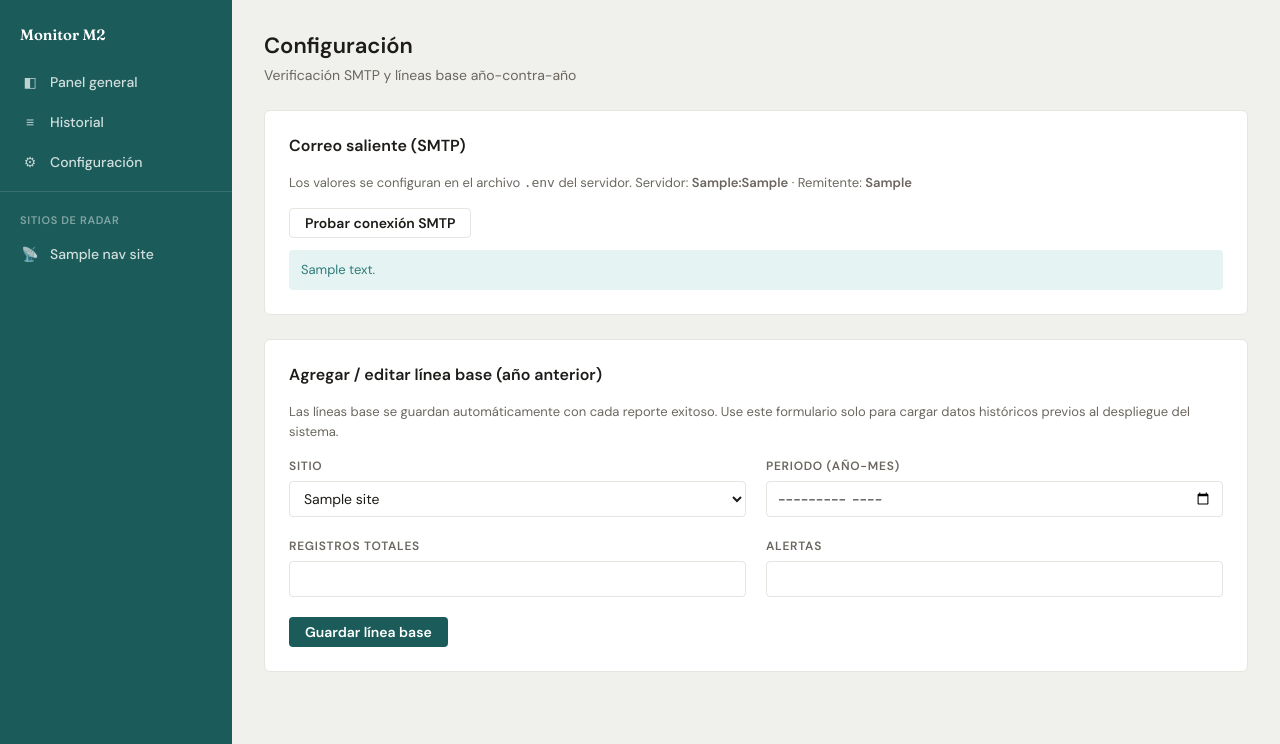
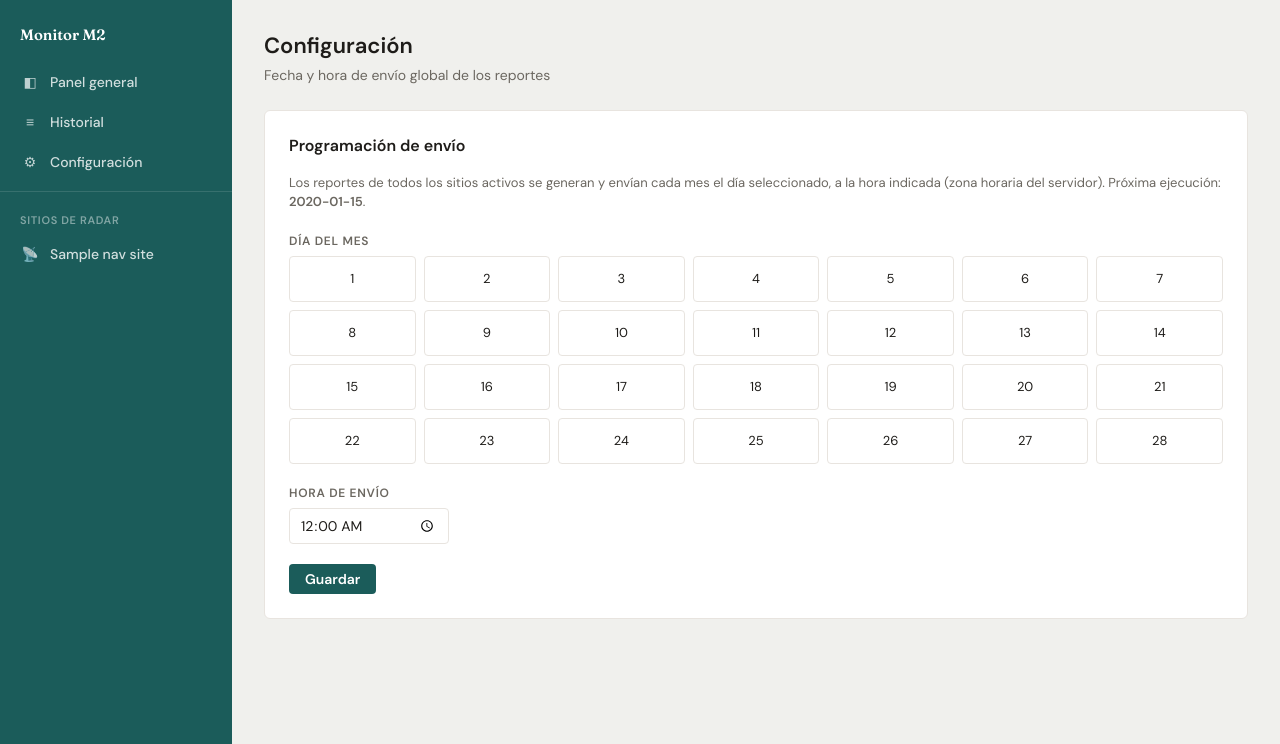
Before and after one commit to PronaturaNoroeste/report-automation, a Python web app: template m2-report-service/app/admin/templates/settings.html in a window 1280 px wide. Shown: the part 56-800 px from the top of the page. Run offline with Jinja, Linux system fonts and the light colour scheme; the template is opened without the code that fills it: most values are stand-ins (such as "Sample title", 1, 10 or a date in 2020).

Commit message:
Security hardening, admin UI fixes, and global send-schedule config
Security hardening (deploy on DO VPS behind Cloudflare):
- CSRF origin/referer guard as a before_request hook covering all state-changing
  routes; SameSite=Lax / HttpOnly / Secure cookies; ProxyFix for the tunnel.
- Add APP_BASE_URL (allowed origin) to config and .env.example.
- Serve with waitress (single process — keeps the in-process scheduler from
  double-starting) bound to loopback; docker-compose publishes 127.0.0.1 only and
  adds a cloudflared tunnel sidecar (TUNNEL_TOKEN).
- Validate recipient email on input (reject CRLF/malformed).

Admin UI alignment fixes:
- Cancel the stacked-card top margin inside .card-grid so the first card no longer
  sits above its row; pin card footers to the bottom so buttons align.
- Bottom-align the site-detail action toolbar.

Settings → global send schedule:
- Remove the manual YoY baseline entry (the automatic baseline still powers YoY).
- Replace the Settings page with a "Configuración" tab to set the global monthly
  send day + time: app_settings key-value table, crud get/set_schedule, scheduler
  reads it and reschedules hot via reschedule_reports, and a full-width 1–28 day
  grid + native time picker.

Tests: CSRF guard (test_csrf.py) and schedule config (test_schedule.py); 30 pass.

Co-Authored-By: Claude Opus 4.8 <noreply@anthropic.com>

```diff
--- a/m2-report-service/app/admin/static/styles.css
+++ b/m2-report-service/app/admin/static/styles.css
@@ -182,7 +182,7 @@ body {
   margin-left: auto;
   display: flex;
   gap: 8px;
-  align-items: center;
+  align-items: flex-end;   /* bottom-align so buttons line up with the labeled period select */
   flex-wrap: wrap;
 }
 
@@ -259,8 +259,15 @@ body {
   grid-template-columns: repeat(auto-fill, minmax(300px, 1fr));
   gap: 16px;
 }
+/* Grid spacing is handled by `gap`; cancel the stacked-card top margin so the
+   first card isn't offset above the rest of its row. */
+.card-grid .card + .card { margin-top: 0; }
 
 /* Site card (dashboard) */
+.site-card {
+  display: flex;
+  flex-direction: column;
+}
 .site-card .site-name {
   font-size: 16px;
   font-weight: 600;
@@ -277,7 +284,7 @@ body {
 }
 .site-card .meta .value { color: var(--color-ink); font-weight: 500; }
 .site-card .card-footer {
-  margin-top: 16px;
+  margin-top: auto;       /* pin to the bottom so footers align across cards */
   padding-top: 16px;
   border-top: 1px solid var(--color-fog);
   display: flex;
@@ -386,6 +393,33 @@ table.data .muted { color: var(--color-stone); font-size: 12px; }
 .field input::placeholder { color: rgba(107, 103, 96, 0.6); }
 .field .helper { font-size: 12px; color: var(--color-stone); margin-top: 4px; }
 
+/* Day-of-month picker (mini calendar grid, 1–28) */
+.day-grid {
+  display: grid;
+  grid-template-columns: repeat(7, 1fr);
+  gap: 8px;
+  width: 100%;
+}
+.day-cell {
+  height: 46px;
+  border: 1px solid var(--color-fog);
+  border-radius: var(--radius-input);
+  background: var(--surface-canvas);
+  color: var(--color-ink);
+  font-family: inherit;
+  font-size: 13px;
+  cursor: pointer;
+  transition: border-color 0.1s, background 0.1s;
+}
+.day-cell:hover { border-color: var(--color-action); }
+.day-cell:focus-visible { outline: 2px solid var(--color-action); outline-offset: 1px; }
+.day-cell.active {
+  background: var(--color-action);
+  border-color: var(--color-action);
+  color: #ffffff;
+  font-weight: 600;
+}
+
 .inline-form {
   display: flex;
   gap: 12px;
--- a/m2-report-service/app/admin/templates/settings.html
+++ b/m2-report-service/app/admin/templates/settings.html
@@ -5,84 +5,54 @@
 <div class="page-header">
   <div>
     <h1>Configuración</h1>
-    <div class="subtitle">Verificación SMTP y líneas base año-contra-año</div>
+    <div class="subtitle">Fecha y hora de envío global de los reportes</div>
   </div>
 </div>
 
 <div class="section-stack">
+  <div class="card">
+    <h2>Programación de envío</h2>
+    <p style="font-size: 13px; color: var(--color-stone); margin-bottom: 20px;">
+      Los reportes de todos los sitios activos se generan y envían cada mes el día
+      seleccionado, a la hora indicada (zona horaria del servidor).
+      {% if next_run %}
+      Próxima ejecución: <strong>{{ next_run.strftime('%d/%m/%Y %H:%M') }}</strong>.
+      {% endif %}
+    </p>
 
-  <div class="card">
-    <h2>Correo saliente (SMTP)</h2>
-    <p style="font-size: 13px; color: var(--color-stone); margin-bottom: 16px;">
-      Los valores se configuran en el archivo <code>.env</code> del servidor.
-      Servidor: <strong>{{ smtp.smtp_host }}:{{ smtp.smtp_port }}</strong> ·
-      Remitente: <strong>{{ smtp.smtp_user }}</strong>
-    </p>
     <form method="post">
-      <input type="hidden" name="action" value="test_smtp">
-      <button type="submit" class="btn btn-secondary">Probar conexión SMTP</button>
-    </form>
-    {% if smtp_result %}
-    <div class="smtp-result {{ 'ok' if smtp_result.ok else 'fail' }}">{{ smtp_result.message }}</div>
-    {% endif %}
-  </div>
+      <div class="field" style="margin-bottom: 20px;">
+        <label>Día del mes</label>
+        <input type="hidden" name="day" id="sc-day" value="{{ day }}">
+        <div class="day-grid" id="day-grid">
+          {% for d in range(1, 29) %}
+          <button type="button" class="day-cell {{ 'active' if d == day }}" data-day="{{ d }}">{{ d }}</button>
+          {% endfor %}
+        </div>
+      </div>
 
-  <div class="card">
-    <h2>Agregar / editar línea base (año anterior)</h2>
-    <p style="font-size: 13px; color: var(--color-stone); margin-bottom: 16px;">
-      Las líneas base se guardan automáticamente con cada reporte exitoso. Use este formulario solo para
-      cargar datos históricos previos al despliegue del sistema.
-    </p>
-    <form method="post" class="form-grid">
-      <input type="hidden" name="action" value="save_baseline">
-      <div class="field">
-        <label for="bl-site">Sitio</label>
-        <select name="site_id" id="bl-site" required>
-          {% for s in sites %}<option value="{{ s.id }}">{{ s.name }}</option>{% endfor %}
-        </select>
+      <div class="field" style="max-width: 160px; margin-bottom: 20px;">
+        <label for="sc-time">Hora de envío</label>
+        <input type="time" name="time" id="sc-time"
+               value="{{ '%02d:%02d'|format(hour, minute) }}" required>
       </div>
-      <div class="field">
-        <label for="bl-period">Periodo (año-mes)</label>
-        <input type="month" name="period" id="bl-period" required>
-      </div>
-      <div class="field">
-        <label for="bl-total">Registros totales</label>
-        <input type="number" name="total_tracks" id="bl-total" min="0" required>
-      </div>
-      <div class="field">
-        <label for="bl-alerts">Alertas</label>
-        <input type="number" name="alert_tracks" id="bl-alerts" min="0" required>
-      </div>
-      <div>
-        <button type="submit" class="btn btn-primary">Guardar línea base</button>
-      </div>
+
+      <button type="submit" class="btn btn-primary">Guardar</button>
     </form>
   </div>
+</div>
 
-  {% for s in sites %}
-  {% if baselines[s.id] %}
-  <div class="card" style="padding: 0;">
-    <h2 style="padding: 24px 24px 0 24px;">Líneas base — {{ s.name }}</h2>
-    <div style="margin-top: 16px;">
-      <table class="data">
-        <thead>
-          <tr><th>Periodo</th><th>Registros totales</th><th>Alertas</th><th>Actualizado</th></tr>
-        </thead>
-        <tbody>
-          {% for b in baselines[s.id] %}
-          <tr>
-            <td>{{ month_es[b.month] }} {{ b.year }}</td>
-            <td>{{ "{:,}".format(b.total_tracks) }}</td>
-            <td>{{ "{:,}".format(b.alert_tracks) }}</td>
-            <td class="muted">{{ b.updated_at.strftime('%d/%m/%Y %H:%M') }} UTC</td>
-          </tr>
-          {% endfor %}
-        </tbody>
-      </table>
-    </div>
-  </div>
-  {% endif %}
-  {% endfor %}
-
-</div>
+<script>
+  (function () {
+    var grid = document.getElementById('day-grid');
+    var hidden = document.getElementById('sc-day');
+    grid.addEventListener('click', function (e) {
+      var cell = e.target.closest('.day-cell');
+      if (!cell) return;
+      grid.querySelectorAll('.day-cell.active').forEach(function (c) { c.classList.remove('active'); });
+      cell.classList.add('active');
+      hidden.value = cell.dataset.day;
+    });
+  })();
+</script>
 {% endblock %}
--- a/m2-report-service/app/config.py
+++ b/m2-report-service/app/config.py
@@ -48,6 +48,7 @@ class Settings:
     log_level: str
     report_run_day: int
     database_url: str
+    app_base_url: str | None  # public origin (e.g. https://reports.example.org) for CSRF origin checks
 
 
 def _load_settings() -> Settings:
@@ -93,6 +94,7 @@ def _load_settings() -> Settings:
         log_level=os.getenv("LOG_LEVEL", "INFO").upper(),
         report_run_day=report_run_day,
         database_url=database_url,
+        app_base_url=(os.getenv("APP_BASE_URL") or "").rstrip("/") or None,
     )
 
 
--- a/m2-report-service/requirements.txt
+++ b/m2-report-service/requirements.txt
@@ -4,6 +4,7 @@ WeasyPrint==62.*
 pydyf==0.10.0  # WeasyPrint 62 breaks with pydyf >= 0.11 ('super' object has no attribute 'transform')
 Jinja2==3.1.*
 Flask==3.1.*
+waitress==3.0.*
 SQLAlchemy==2.0.*
 APScheduler==3.10.*
 python-dotenv==1.0.*
```
Also changed, not shown: m2-report-service/app/__init__.py (+52 -1 lines), m2-report-service/app/__main__.py (+10 -4 lines), m2-report-service/app/admin/routes.py (+26 -28 lines), m2-report-service/app/db/crud.py (+38 -10 lines), m2-report-service/app/db/models.py (+14 -0 lines), m2-report-service/app/mailer/smtp_sender.py (+0 -11 lines), m2-report-service/app/scheduler/jobs.py (+27 -4 lines), m2-report-service/docker-compose.yml (+19 -1 lines), m2-report-service/tests/test_csrf.py (added, +65 -0 lines), m2-report-service/tests/test_schedule.py (added, +80 -0 lines).
